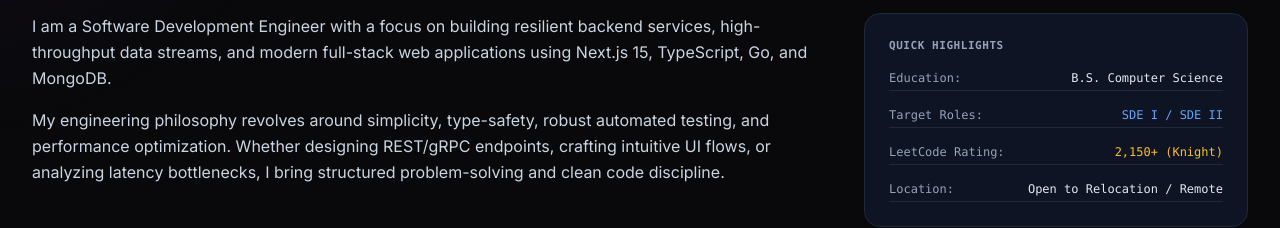
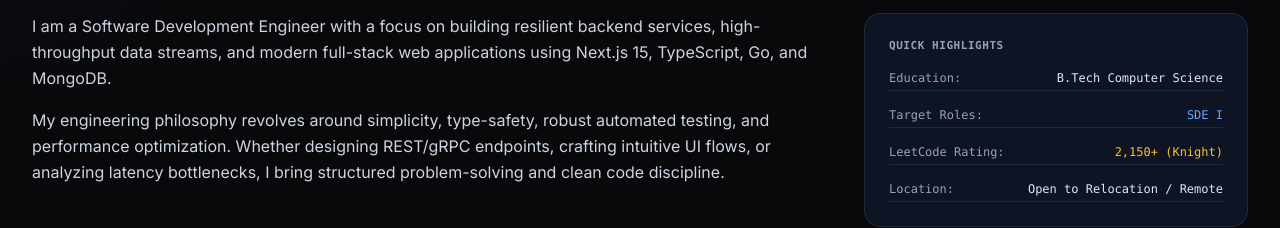
Before and after one commit to arvi8080/Portfolios, a Next.js app: page /about in a window 1280 px wide. Shown: the part 225-453 px from the top of the page. Built offline with nearby package versions, Linux system fonts and the light colour scheme; no server answers; the database is empty.

Commit message:
Update public pages and layout content

```diff
--- a/app/(public)/about/page.tsx
+++ b/app/(public)/about/page.tsx
@@ -68,11 +68,11 @@ export default function AboutPage() {
             <div className="text-slate-400 font-semibold uppercase tracking-wider mb-2 text-[11px]">Quick Highlights</div>
             <div className="flex justify-between py-1 border-b border-slate-800">
               <span className="text-slate-400">Education:</span>
-              <span className="text-slate-200 font-medium">B.S. Computer Science</span>
+              <span className="text-slate-200 font-medium">B.Tech Computer Science</span>
             </div>
             <div className="flex justify-between py-1 border-b border-slate-800">
               <span className="text-slate-400">Target Roles:</span>
-              <span className="text-blue-400 font-medium">SDE I / SDE II</span>
+              <span className="text-blue-400 font-medium">SDE I</span>
             </div>
             <div className="flex justify-between py-1 border-b border-slate-800">
               <span className="text-slate-400">LeetCode Rating:</span>
--- a/app/(public)/page.tsx
+++ b/app/(public)/page.tsx
@@ -132,7 +132,7 @@ export default function HomePage() {
             >
               Hi, I'm <span className="bg-gradient-to-r from-blue-400 via-cyan-400 to-purple-400 bg-clip-text text-transparent">Arvind Prajapati</span> <br />
               <span className="text-3xl sm:text-4xl lg:text-5xl text-slate-300 font-bold block mt-1">
-                Software Engineer
+                Software Engineering Enthusiast
               </span>
             </motion.h1>
 
```
